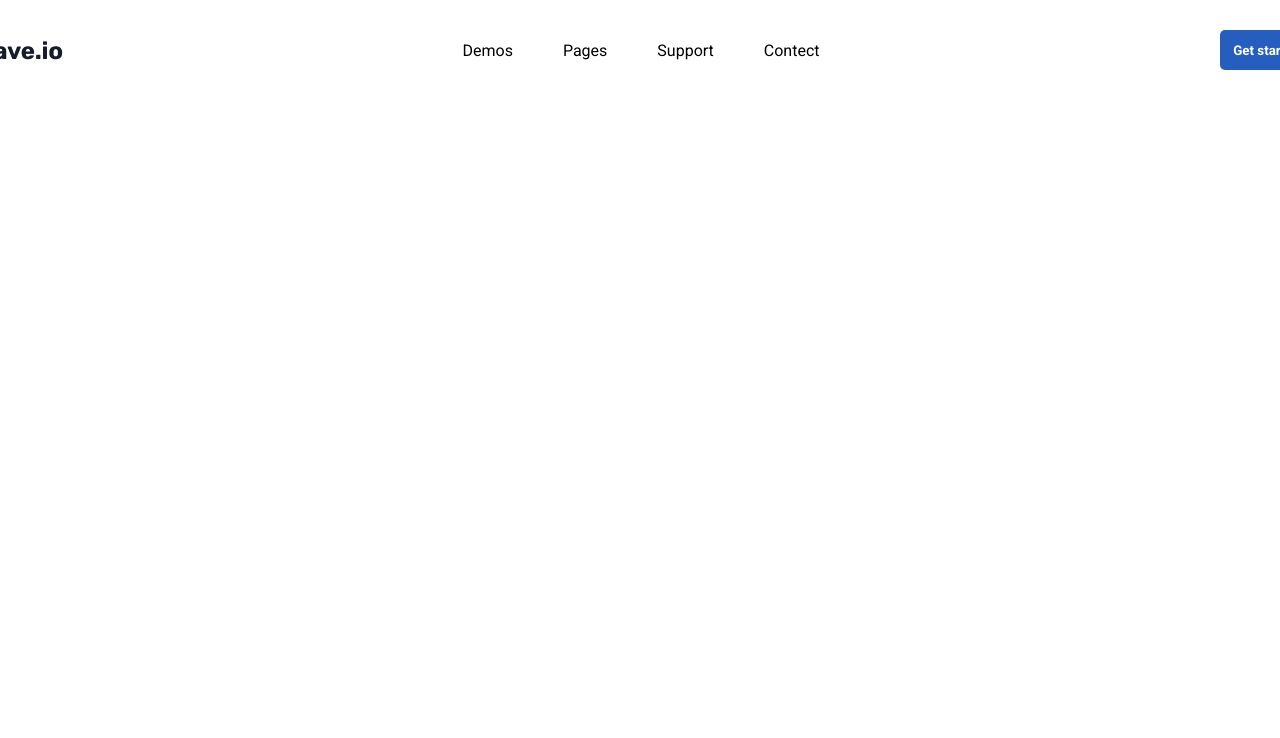
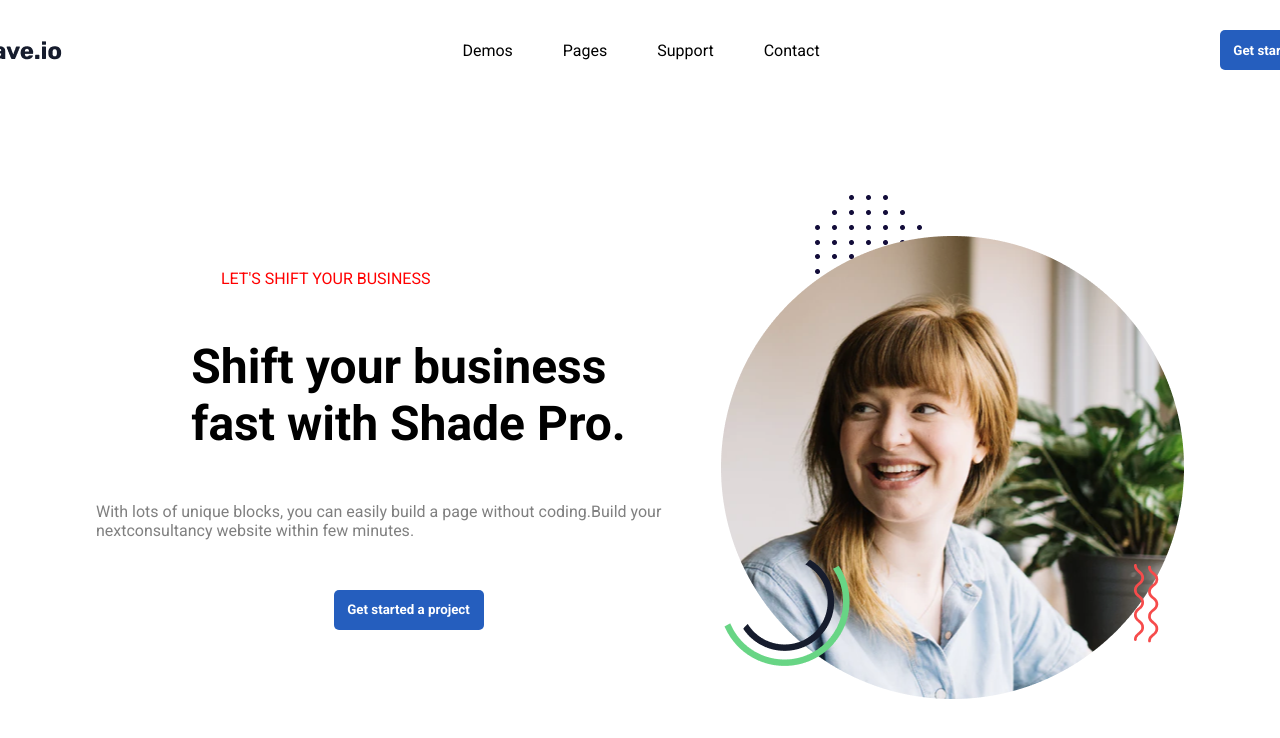
Before and after one commit to iamjuu/landing-page-react-js, a React (Vite) app: page / in a window 1280 px wide. Shown: the top 738 px of the page. Built offline with nearby package versions, Linux system fonts and the light colour scheme.

Commit message:
section 2 is on proccess

```diff
--- a/src/components/nav/navbar.jsx
+++ b/src/components/nav/navbar.jsx
@@ -1,37 +1,36 @@
+
 import React, { useState } from "react";
 import logo from "../../assets/shadepro.png";
-import { Container, Nav, Ul,Li } from "./navbarStyle";
+import { Container, Nav, Ul, Li } from "./navbarStyle";
 import ButtonNav from "../Button/Button";
 import { Menu } from "lucide-react";
 
 function Navbar() {
-  const [nav, setNav] = useState(["Demos", "Pages", "Support", "Contect"]);
+  const [nav, setNav] = useState(["Demos", "Pages", "Support", "Contact"]);
+  const [isNavVisible, setIsNavVisible] = useState(false); // State to manage nav visibility
+
+  const toggleNavVisibility = () => {
+    setIsNavVisible(!isNavVisible); // Toggle the visibility state
+  };
 
   return (
-    // section 1
     <div>
-
-
       <Container>
-      {/* navbar  */}
         <Nav>
           <img className="logo" src={logo} alt="Logo" />
           <div>
-          <Ul>
-
+            <Ul isVisible={isNavVisible}>
               {nav.map((item, index) => (
                 <Li key={index}>{item}</Li>
               ))}
             </Ul>
-
           </div>
           <div>
-          <ButtonNav  data={'Get started a project'} />
+            <ButtonNav data={'Get started a project'} />
           </div>
-        <Menu className="hamburger" />
+          <Menu className="hamburger" onClick={toggleNavVisibility} />
         </Nav>
       </Container>
-
     </div>
   );
 }
--- a/src/components/nav/navbarStyle.jsx
+++ b/src/components/nav/navbarStyle.jsx
@@ -22,7 +22,20 @@
       @media (max-width: 700px) {
        display: block;
   }
+
+
+
+
   }
+
+   .logo{
+       @media (max-width: 500px){
+       padding-left:100px;
+
+       }
+
+
+       }
 
   @media (max-width: 992px) {
     gap: 100px;
@@ -30,10 +43,7 @@
   @media (max-width: 768px) {
     gap: 50px;
   }
-   @media (max-width :700px){
 
-
-   }
 `;
 
 export const Ul = styled.div`
--- a/src/components/section 2/Section.jsx
+++ b/src/components/section 2/Section.jsx
@@ -8,20 +8,7 @@
 const Section = () => {
   return (
     <>
-      <SectionBody>
-        <Sectionpara> OUR SERVICES</Sectionpara>
 
-        <h2>
-          We provide greate services for our <br /> customers based on needs
-        </h2>
-      </SectionBody>
-      <Card
-        h4={"Graphics"}
-        para={
-          " Lorem ipsum dolor sit amet consectetur, excepturi! Corporis consectetur deserunt "
-        }
-        img={B1}
-      />
     </>
   );
 };
--- a/src/components/section 2/SectionStyle.jsx
+++ b/src/components/section 2/SectionStyle.jsx
@@ -1,11 +1 @@
 import styled from "styled-components";
-
-export const SectionBody = styled.div`
-  display: flex;
-  align-items: center;
-  justify-content: center;
-  flex-direction: column;
-   text-align: center;
-   gap:20px
-
-`
--- a/src/components/section/Section.jsx
+++ b/src/components/section/Section.jsx
@@ -1,27 +1,37 @@
-import React from 'react';
-import {Sectionpara,Section1,SectionContainer,SectionHead,Sectionpara1} from '../section/sectionStyle'
-import Button from '../Button/Button';
-import B1 from '../../assets/Image.png'
+import React from "react";
+import {
+  Sectionpara,
+  Section1,
+  SectionContainer,
+  SectionHead,
+  Sectionpara1,
+} from "../section/sectionStyle";
+import Button from "../Button/Button";
+import B1 from "../../assets/Image.png";
 const Section = () => {
   return (
     <>
       <SectionContainer>
         <Section1>
           <Sectionpara>LET'S SHIFT YOUR BUSINESS</Sectionpara>
-    <SectionHead>Shift your business <br /> fast with Shade Pro.</SectionHead>
-    <Sectionpara1>With lots of unique blocks, you can  easily build a page without coding.Build your nextconsultancy website within  few minutes.</Sectionpara1>
+          <SectionHead>
+            Shift your business <br /> fast with Shade Pro.
+          </SectionHead>
+          <Sectionpara1>
+            With lots of unique blocks, you can easily build a page without
+            coding.Build your nextconsultancy website within few minutes.
+          </Sectionpara1>
           <div>
-
-    <Button  data={'Get started a project'}/>
+            <Button data={"Get started a project"} />
           </div>
         </Section1>
         {/* image   */}
-    <div>
-        <img src={B1} alt="" />
+        <div className="right">
+          <img className="img" src={B1} alt="" />
         </div>
       </SectionContainer>
     </>
   );
-}
+};
 
 export default Section;
--- a/src/components/section/sectionStyle.jsx
+++ b/src/components/section/sectionStyle.jsx
@@ -1,26 +1,136 @@
 import styled from "styled-components";
 
-export const Sectionpara = styled.p`
-  color: red;
-`;
-export const Sectionpara1 = styled.p`
-  color: gray;
-`;
-
-export const SectionHead = styled.h1`
-  font-size: 3rem;
-`;
 
 
 export const Section1 = styled.div`
   display: flex;
   flex-direction: column;
+    justify-content: center;
+  align-items: center;
   gap: 50px;
-  width: 500px;
-//   background-color: gray;
+  width: 50%;
+
+
+  @media (max-width:950px){
+    width: 100%;
+  }
+    @media (max-width:768px){
+    display-flex;
+    }
 `;
+
+export const SectionHead = styled.h1`
+  font-size: 3rem;
+
+//   @media (max-width: 1200px) {
+//     font-size: 1.2rem;
+//   }
+//       @media (max-width: 992px) {
+//       padding-left:100px;
+//     font-size: 1rem;
+//   }
+
+//   @media (max-width: 768px) {
+//     padding-left:130px;
+//     font-size: 0.5rem;
+//   }
+//       @media (max-width: 700px) {
+//       padding-left:250px;
+
+//     font-size: 0.3rem;
+//   }
+
+//   @media (max-width: 576px) {
+//       padding-left:290px;
+//     font-size: 0.9rem;
+// `;
+
+export const Sectionpara = styled.p`
+  color: red;
+  width:60%;
+
+  @media (max-width:950px){
+    width: 100%;
+  }
+
+
+//   @media (max-width: 1200px) {
+//     font-size: 1.2rem;
+//   }
+//       @media (max-width: 992px) {
+//       padding-left:100px;
+//     font-size: 1rem;
+//   }
+
+//   @media (max-width: 768px) {
+//     padding-left:130px;
+//     font-size: 1rem;
+//   }
+//       @media (max-width: 700px) {
+//       padding-left:250px;
+
+//     font-size: 0.5rem;
+//   }
+
+//   @media (max-width: 576px) {
+//       padding-left:290px;
+//     font-size: 0.3rem;
+//   }
+// `;
+
+export const Sectionpara1 = styled.p`
+  color: gray;
+
+  // @media (max-width: 1200px) {
+  //   font-size: 1.2rem;
+  // }
+  //     @media (max-width: 992px) {
+  //     padding-left:100px;
+  //   font-size: 1rem;
+  // }
+
+  // @media (max-width: 768px) {
+  //   padding-left:130px;
+  //   font-size: 1rem;
+  // }
+  //     @media (max-width: 700px) {
+  //     padding-left:250px;
+
+  //   font-size: 0.9rem;
+  // }
+
+  // @media (max-width: 576px) {
+  //     padding-left:290px;
+  //   font-size: 0.9rem;
+  // }`;
+
+
 
 export const SectionContainer = styled.div`
   display: flex;
-//   background-color: red;
+  justify-content: center;
+  align-items: center;
+  width: 100%;
+  padding: 15px;
+
+  @media (max-width: 950px){
+     display: flex;
+     flex-direction: column;
+     gap: 50px;
+  }
+
+@media (max-width:500px){
+     display: flex;
+
+}
+  .right{
+
+   img{
+     width: 100%;
+
+     @media (max-width: 950px){
+        width: 70%;
+     }
+   }
+  }
 `;
--- a/src/pages/Home.jsx
+++ b/src/pages/Home.jsx
@@ -9,10 +9,10 @@
     <Container>
       <Navbar />
       {/* sections  */}
-      {/* <Sections>
+      <Sections>
         <Section />
         <Section2 />
-      </Sections> */}
+      </Sections>
     </Container>
   );
 };
```
Lines whose indentation alone changed are shown as unchanged.
